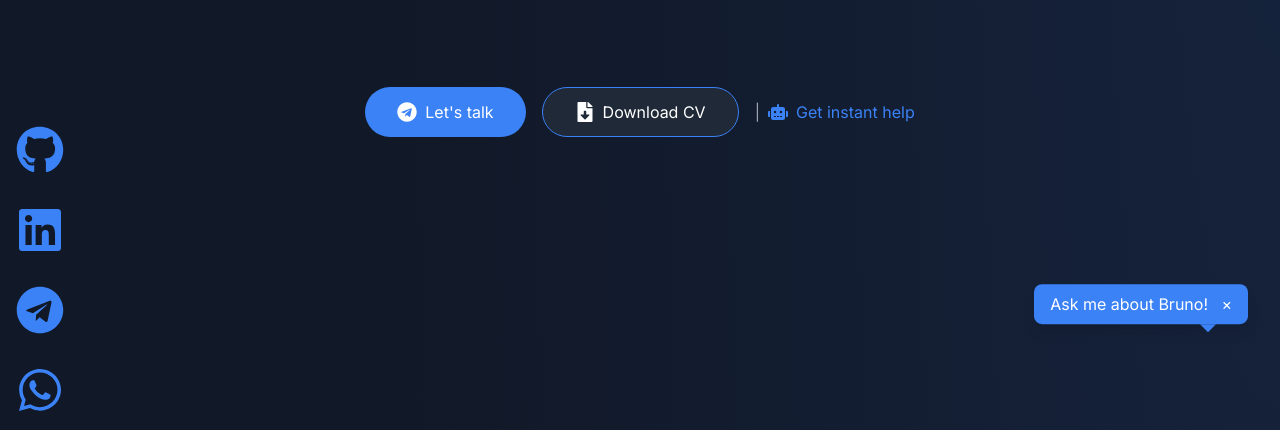
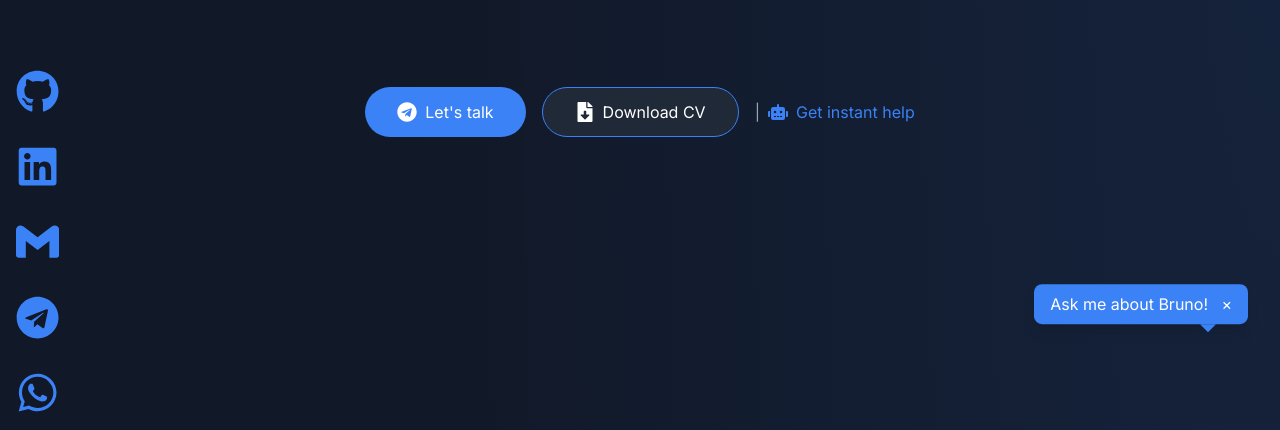
Before and after one commit to bruno3a/CV--Site, a React (Create React App) app: page / in a window 1280 px wide. Shown: the part 370-800 px from the top of the page. Built offline with nearby package versions, Linux system fonts and the light colour scheme; no server answers.

Commit message:
New icon in social & Contact me section improvements

```diff
--- a/src/components/Contact.jsx
+++ b/src/components/Contact.jsx
@@ -122,10 +122,11 @@ const Contact = () => {
                     content={method.value}
                     type={method.type}
                     name={method.title}
+                    showOnHover={true}
                   >
                     <div className="min-w-0">
                       <h3 className="font-medium text-gray-200 truncate text-sm sm:text-base">{method.title}</h3>
-                      <p className="text-gray-400 truncate text-xs sm:text-sm">{method.actionText}</p>
+                      <p className="text-gray-400 truncate text-xs sm:text-sm group-hover:hidden">{method.actionText}</p>
                     </div>
                   </SecureContent>
                 )}
--- a/src/components/SecureContent.jsx
+++ b/src/components/SecureContent.jsx
@@ -1,6 +1,6 @@
 import { useState, useEffect } from 'react';
 
-const SecureContent = ({ content, type = 'text', children, name }) => {
+const SecureContent = ({ content, type = 'text', children, name, showOnHover = false }) => {
   const [isHuman, setIsHuman] = useState(false);
   const [decodedContent, setDecodedContent] = useState('');
 
@@ -57,10 +57,11 @@ const SecureContent = ({ content, type = 'text', children, name }) => {
       return;
     }
 
+    const decodedLink = atob(content); // Asegúrate de que content sea el link, no el value
     if (type === 'email') {
-      window.location.href = `mailto:${decodedContent}`;
+      window.location.href = `mailto:${decodedLink}`;
     } else if (type === 'url') {
-      window.open(decodedContent, '_blank');
+      window.open(decodedLink, '_blank');
     }
   };
 
@@ -69,12 +70,17 @@ const SecureContent = ({ content, type = 'text', children, name }) => {
       <div
         onClick={handleClick}
         onKeyDown={(e) => e.key === 'Enter' && handleClick()}
-        className="cursor-pointer focus:outline-blue-500 focus:ring-2"
+        className="cursor-pointer focus:outline-blue-500 focus:ring-2 w-full"
         tabIndex={0}
         role="button"
         aria-label={type === 'url' ? `Visit ${name} profile` : `Contact via ${name}`}
       >
         {children}
+        {showOnHover && isHuman && (
+          <p className="text-gray-400 truncate text-xs sm:text-sm hidden group-hover:block">
+            {decodedContent}
+          </p>
+        )}
       </div>
 
       {/* Versión para SEO y usuarios sin JS */}
--- a/src/components/SocialLinks.jsx
+++ b/src/components/SocialLinks.jsx
@@ -1,6 +1,7 @@
 import React, { useEffect, useState } from 'react';
 import { motion, useAnimation } from 'framer-motion';
 import { FaGithub, FaLinkedin, FaTelegram, FaWhatsapp } from 'react-icons/fa';
+import { SiGmail } from 'react-icons/si';
 import SecureContent from './SecureContent';
 
 const SocialLinks = () => {
@@ -10,28 +11,23 @@ const SocialLinks = () => {
 
   useEffect(() => {
     const handleScroll = () => {
-      // Solo aplicar en dispositivos móviles
       if (window.innerWidth <= 768) {
         const currentScrollY = window.scrollY;
 
         if (currentScrollY > lastScrollY) {
-          // Scrolling down
           setIsVisible(false);
         } else {
-          // Scrolling up
           setIsVisible(true);
         }
 
         setLastScrollY(currentScrollY);
       } else {
-        // En desktop siempre visible
         setIsVisible(true);
       }
     };
 
     window.addEventListener('scroll', handleScroll, { passive: true });
 
-    // Verificar el tamaño de la pantalla al montar
     if (window.innerWidth > 768) {
       setIsVisible(true);
     }
@@ -54,25 +50,31 @@ const SocialLinks = () => {
     {
       name: 'GitHub',
       url: btoa('https://github.com/bruno3a'),
-      icon: <FaGithub className="text-5xl" />,
+      icon: <FaGithub className="text-[2.7rem]" />,
       type: 'url'
     },
     {
       name: 'LinkedIn',
       url: btoa('https://www.linkedin.com/in/btrezza/'),
-      icon: <FaLinkedin className="text-5xl" />,
+      icon: <FaLinkedin className="text-[2.7rem]" />,
       type: 'url'
+    },
+    {
+      name: 'Gmail',
+      url: btoa('bruno.trezza@gmail.com'),
+      icon: <SiGmail className="text-[2.7rem]" />,
+      type: 'email'
     },
     {
       name: 'Telegram',
       url: btoa('https://t.me/bruno_9000'),
-      icon: <FaTelegram className="text-5xl" />,
+      icon: <FaTelegram className="text-[2.7rem]" />,
       type: 'url'
     },
     {
       name: 'WhatsApp',
       url: btoa('https://wa.me/5491134821203'),
-      icon: <FaWhatsapp className="text-5xl" />,
+      icon: <FaWhatsapp className="text-[2.7rem]" />,
       type: 'url'
     }
   ];
```
